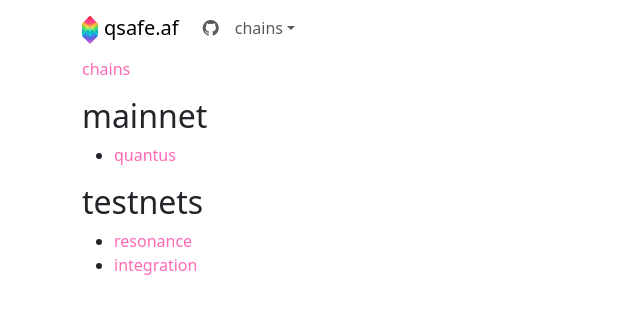
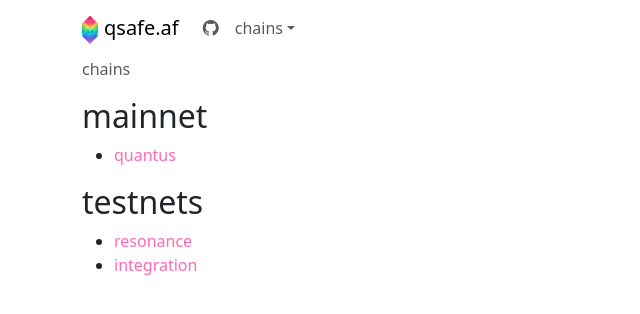
Before and after one commit to qsafe-af/qsafe.af, a React (Vite) app: page /chains in a window 1280 px wide. Shown: the top 314 px of the page, without its empty margins (0-640 px from the left). Built offline with nearby package versions, Linux system fonts and the light colour scheme.

Commit message:
set last breadcrumb as active

```diff
--- a/src/components/Header.tsx
+++ b/src/components/Header.tsx
@@ -49,9 +49,17 @@ const Header = () => {
         {
           ((!!crumbs && !!crumbs.length))
             ? crumbs.map((crumb, cI) => (
-                <Breadcrumb.Item key={cI} href={crumb.path}>
-                  {crumb.name}
-                </Breadcrumb.Item>
+                (crumbs.length === (cI + 1))
+                  ? (
+                      <Breadcrumb.Item key={cI} active>
+                        {crumb.name}
+                      </Breadcrumb.Item>
+                    )
+                  : (
+                      <Breadcrumb.Item key={cI} href={crumb.path}>
+                        {crumb.name}
+                      </Breadcrumb.Item>
+                    )
               ))
             : null
         }
--- a/src/components/NodeRow.tsx
+++ b/src/components/NodeRow.tsx
@@ -143,11 +143,9 @@ const NodeRow: FC<NodeRowProps> = ({ node }) => {
         {
           (!!genesis)
             ? (
-                <OverlayTrigger placement="top" delay={{ show: 50, hide: 150 }} overlay={
+                <OverlayTrigger delay={{ show: 50, hide: 150 }} overlay={
                   () => (
-                    <Tooltip>
-                      <code>{genesis}</code>
-                    </Tooltip>
+                    <Tooltip><code>{genesis}</code></Tooltip>
                   )
                 }>
                   <code>{genesis.slice(2, 9)}...{genesis.slice(-7)}</code>
```
